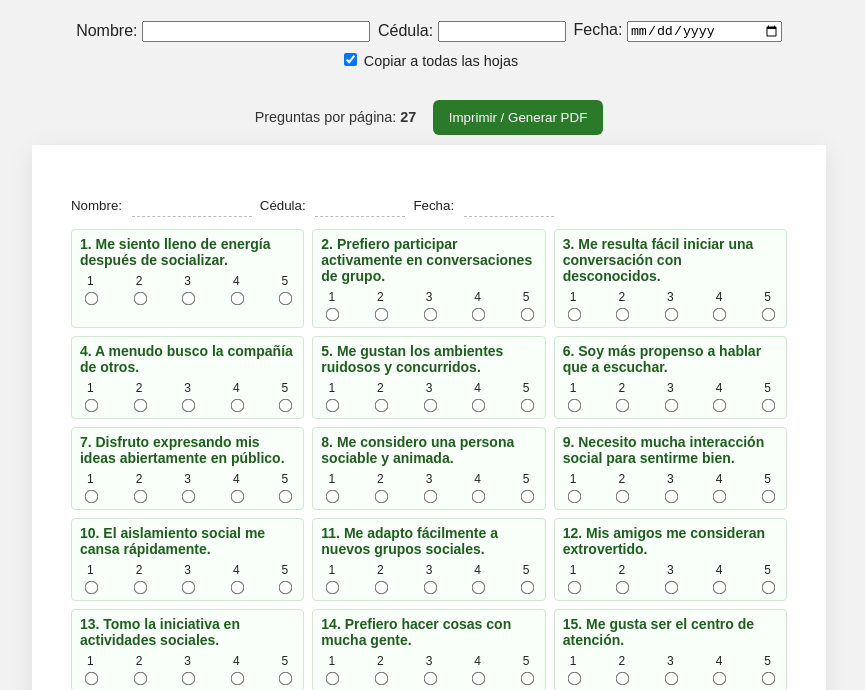
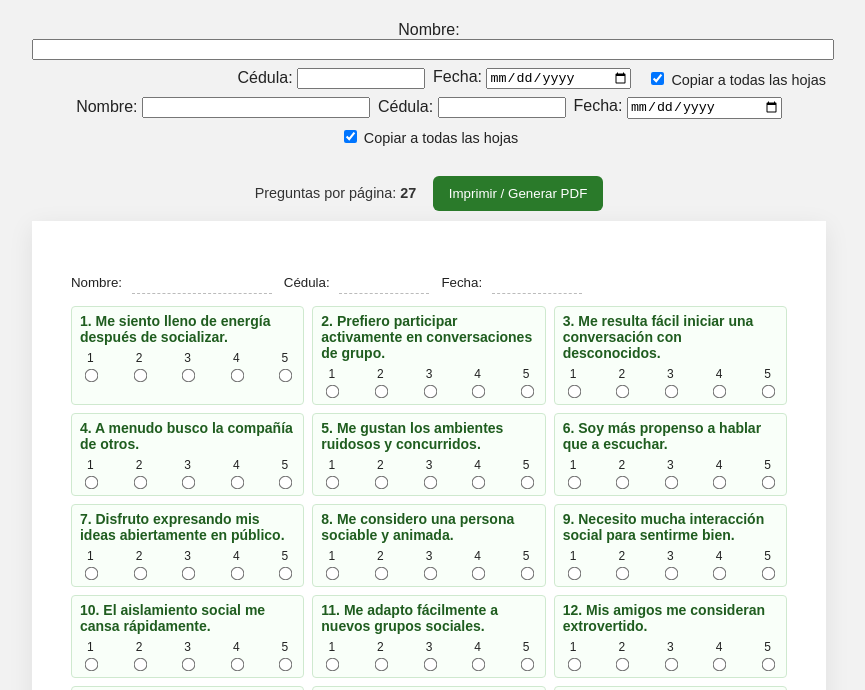
Before and after one commit to FABIOR1981/techfaro-webutilidades, a website: page html/mbti_para_imprimir_a4.html in a window 1280 px wide. Shown: the part 49-739 px from the top of the page, without its empty margins (211-1076 px from the left). Drawn offline with Linux system fonts and the light colour scheme.

Commit message:
mejorar epscios

```diff
--- a/html/mbti_para_imprimir_a4.html
+++ b/html/mbti_para_imprimir_a4.html
@@ -27,8 +27,10 @@
         .page::before { content: ''; display:block; height: 6mm; }
 
         /* Encabezado imprimible por hoja (líneas para completar a mano) */
-        .sheet-header-print { display:flex; gap:8px; align-items:center; margin-bottom:6px; font-size:10pt; flex-wrap:wrap; }
-        .sheet-header-print .print-line { display:inline-block; min-width:120px; border-bottom:1px solid #000; padding-bottom:3px; color: #000; }
+        .sheet-header-print { display:flex; gap:12px; align-items:center; margin-bottom:6px; font-size:10pt; }
+        .sheet-header-print .print-name { flex: 1 1 auto; min-width:160px; }
+        .sheet-header-print .print-right { display:flex; gap:12px; align-items:center; margin-left:auto; }
+        .sheet-header-print .print-line { display:inline-block; min-width:140px; border-bottom:1px solid #000; padding-bottom:3px; color: #000; }
         .sheet-header-print .print-label { margin-right:6px; color:#222; font-weight:500; }
         .sheet-header-print .print-field-small { min-width:90px; }
         @media screen {
@@ -65,6 +67,12 @@
             <h1>Cuestionario - Versión Imprimible A4</h1>
 
             <div class="global-header">
+                <label style="flex:1 1 auto; min-width:200px;">Nombre: <input id="globalNombre" type="text" style="width:100%; max-width:100%;"></label>
+                <div style="display:flex; gap:8px; margin-left:auto; align-items:center;">
+                    <label style="white-space:nowrap">Cédula: <input id="globalCedula" type="text" style="width:120px;"></label>
+                    <label style="white-space:nowrap">Fecha: <input id="globalFecha" type="date" style="width:140px;"></label>
+                    <label style="font-size:0.9em; margin-left:8px;"><input type="checkbox" id="copyAll" checked> Copiar a todas las hojas</label>
+                </div>
                 <label>Nombre: <input id="globalNombre" type="text" style="width:220px;"></label>
                 <label>Cédula: <input id="globalCedula" type="text" style="width:120px;"></label>
                 <label>Fecha: <input id="globalFecha" type="date" style="width:150px;"></label>
@@ -221,9 +229,11 @@
             const fechaVal = (copyAll && globalFecha) ? escapeHtml(globalFecha) : '';
             headerDiv.innerHTML = `
                 <div class="sheet-header-print">
-                    <div><span class="print-label">Nombre:</span> <span class="print-line print-field">${nombreVal || '&nbsp;&nbsp;&nbsp;&nbsp;&nbsp;&nbsp;&nbsp;&nbsp;&nbsp;&nbsp;&nbsp;&nbsp;&nbsp;&nbsp;&nbsp;&nbsp;&nbsp;&nbsp;&nbsp;&nbsp;'}</span></div>
-                    <div><span class="print-label">Cédula:</span> <span class="print-line print-field-small">${cedulaVal || '&nbsp;&nbsp;&nbsp;&nbsp;&nbsp;&nbsp;&nbsp;&nbsp;&nbsp;'}</span></div>
-                    <div><span class="print-label">Fecha:</span> <span class="print-line print-field-small">${fechaVal || '&nbsp;&nbsp;&nbsp;&nbsp;&nbsp;&nbsp;&nbsp;&nbsp;'}</span></div>
+                    <div class="print-name"><span class="print-label">Nombre:</span> <span class="print-line print-field">${nombreVal || '&nbsp;&nbsp;&nbsp;&nbsp;&nbsp;&nbsp;&nbsp;&nbsp;&nbsp;&nbsp;&nbsp;&nbsp;&nbsp;&nbsp;&nbsp;&nbsp;&nbsp;&nbsp;&nbsp;&nbsp;'}</span></div>
+                    <div class="print-right">
+                        <div><span class="print-label">Cédula:</span> <span class="print-line print-field-small">${cedulaVal || '&nbsp;&nbsp;&nbsp;&nbsp;&nbsp;&nbsp;&nbsp;&nbsp;&nbsp;'}</span></div>
+                        <div><span class="print-label">Fecha:</span> <span class="print-line print-field-small">${fechaVal || '&nbsp;&nbsp;&nbsp;&nbsp;&nbsp;&nbsp;&nbsp;&nbsp;'}</span></div>
+                    </div>
                 </div>
             `;
             page.appendChild(headerDiv);
```
